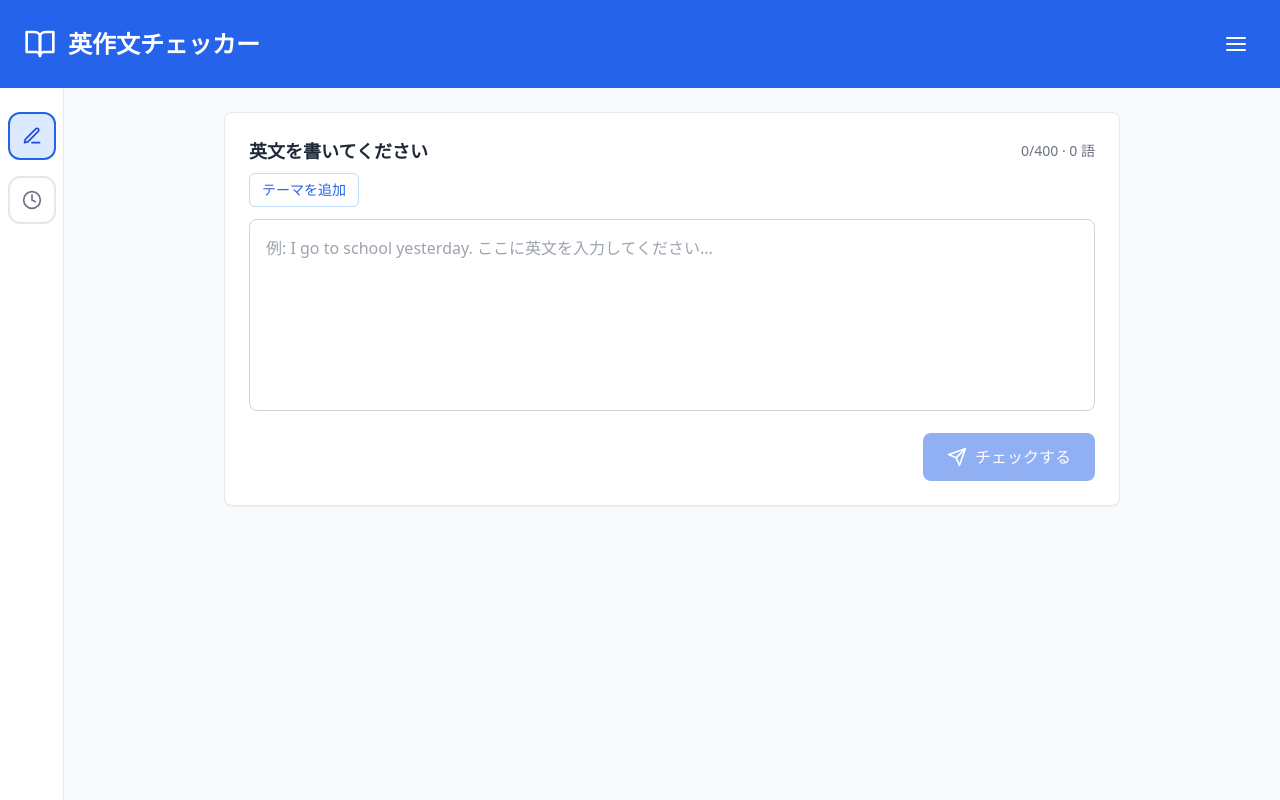
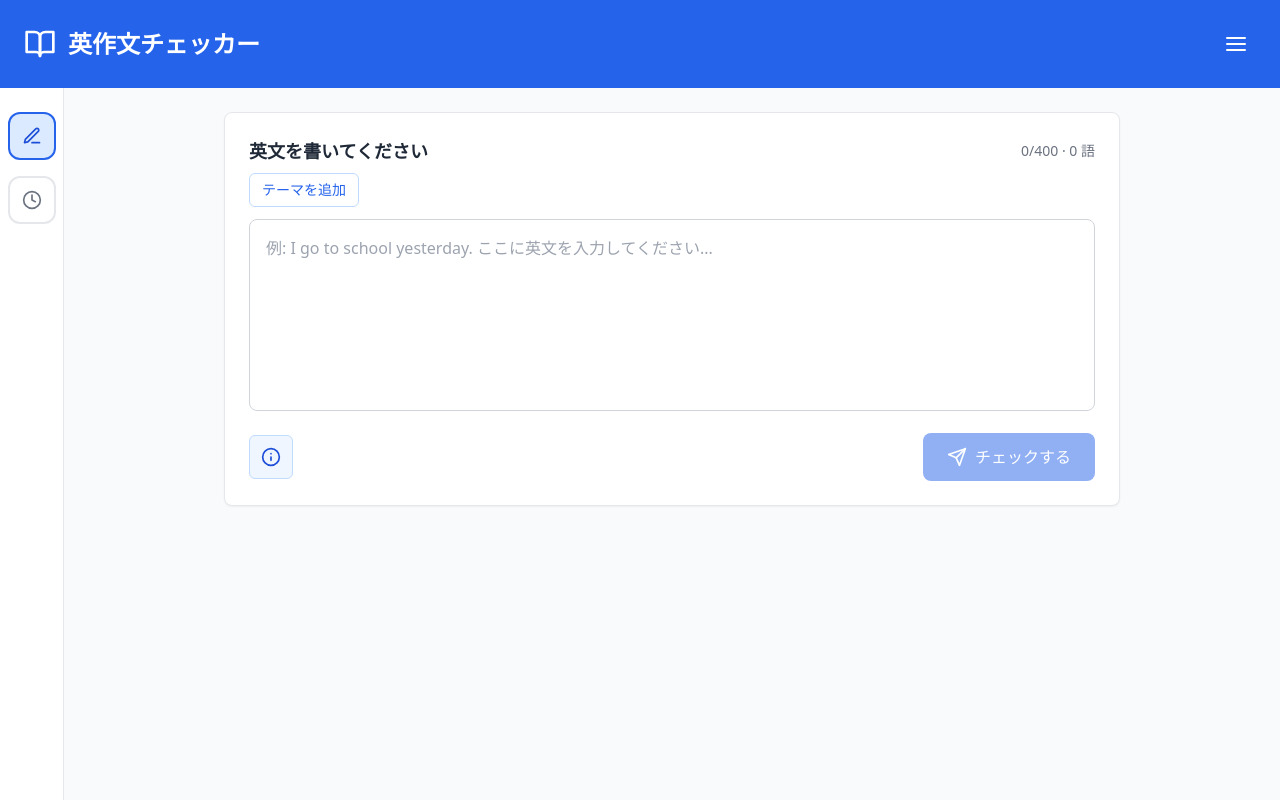
Before and after one commit to svenchan/english-checker, a Next.js app: page / in a window 1280 px wide. Built offline with nearby package versions, Linux system fonts and the light colour scheme.

Commit message:
Add pasword lock to history and hint button to checker

```diff
--- a/src/features/writing-checker/components/WritingInput.js
+++ b/src/features/writing-checker/components/WritingInput.js
@@ -29,6 +29,7 @@ export function WritingInput({
   const [cooldown, setCooldown] = useState(0);
   const [inputWarning, setInputWarning] = useState("");
   const [topicRevealActive, setTopicRevealActive] = useState(false);
+  const [showHint, setShowHint] = useState(false);
   const isTestMode = mode === CHECKER_MODES.TEST;
   const hasTestStarted = Boolean(testSession?.started);
   const wordCount = useMemo(() => countEffectiveWords(text), [text]);
@@ -63,6 +64,9 @@ export function WritingInput({
       return;
     }
 
+    if (!isTestMode) {
+      setShowHint(false);
+    }
     onCheck();
     setCooldown(COOLDOWN_SECONDS);
   };
@@ -192,7 +196,43 @@ export function WritingInput({
         </p>
       )}
 
-      <div className="mt-4 flex justify-end space-x-3">
+      <div className="mt-4 flex items-center justify-between">
+        {!isTestMode && (
+          <div className="relative inline-block">
+            <button
+              type="button"
+              onClick={() => setShowHint((prev) => !prev)}
+              className="inline-flex h-11 w-11 items-center justify-center rounded-md border border-blue-200 bg-blue-50 text-blue-700 hover:bg-blue-100"
+              aria-pressed={showHint}
+              aria-label="英作文のヒントを表示"
+            >
+              <Icons.Info className="h-5 w-5" />
+              <span className="sr-only">ヒントを見る</span>
+            </button>
+            {showHint && (
+              <div className="absolute left-full top-full ml-3 mt-3 w-[320px] max-w-[min(320px,calc(100vw-4rem))] rounded-lg border border-blue-200 bg-white p-4 text-sm shadow-lg z-20">
+                <p className="font-semibold text-gray-900">英作文のヒント：構成を意識しよう</p>
+                <p className="mt-2 text-gray-800">
+                  よい英作文は、文法が正しいだけでなく、文と文がつながっていることが大切です。文の流れを意識すると、読みやすくなります。
+                </p>
+                <p className="mt-2 text-gray-800">そのときに役立つのが PREP です。</p>
+                <p className="mt-2 text-gray-800">
+                  P（主張）：何について書くかをはっきり言う
+                  <br />
+                  R（理由）：なぜそう思うかを書く
+                  <br />
+                  E（具体例）：例や自分の経験を書く
+                  <br />
+                  P（まとめ）：もう一度主張をまとめる
+                </p>
+                <p className="mt-2 text-gray-800">
+                  いつも使う必要はありませんが、考えを分かりやすく伝えたいときにとても便利です。
+                </p>
+              </div>
+            )}
+          </div>
+        )}
+
         <button
           onClick={handlePrimaryClick}
           disabled={submitDisabled}
--- a/src/shared/components/ui/Icons.js
+++ b/src/shared/components/ui/Icons.js
@@ -126,5 +126,21 @@ export const Icons = {
       <line x1="10" y1="11" x2="10" y2="17"></line>
       <line x1="14" y1="11" x2="14" y2="17"></line>
     </svg>
+  ),
+  Info: ({ className }) => (
+    <svg
+      className={className}
+      viewBox="0 0 24 24"
+      fill="none"
+      stroke="currentColor"
+      strokeWidth="2"
+      strokeLinecap="round"
+      strokeLinejoin="round"
+      xmlns="http://www.w3.org/2000/svg"
+    >
+      <circle cx="12" cy="12" r="10"></circle>
+      <line x1="12" y1="16" x2="12" y2="12"></line>
+      <line x1="12" y1="8" x2="12.01" y2="8"></line>
+    </svg>
   )
 };
```
